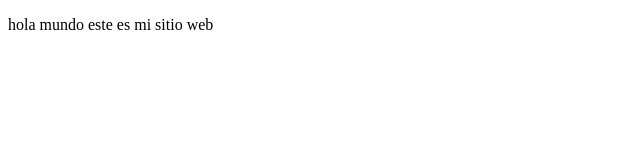
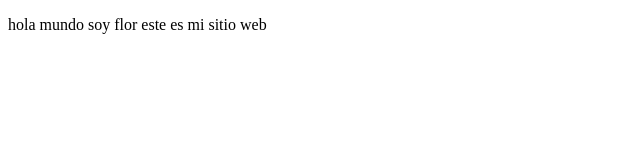
Before and after one commit to FloraSbert/proyectoDemoCursoPrework, a plain HTML site: page index.html in a window 1280 px wide. Shown: the full height of the page, 0-640 px from the left. Drawn offline with Linux system fonts and the light colour scheme.

Commit message:
cambios en saludos

```diff
--- a/index.html
+++ b/index.html
@@ -10,7 +10,7 @@
 
 <body>
     <p>
-        hola mundo este es mi sitio web
+        hola mundo soy flor este es mi sitio web
 
     </p>
 </body>
```
